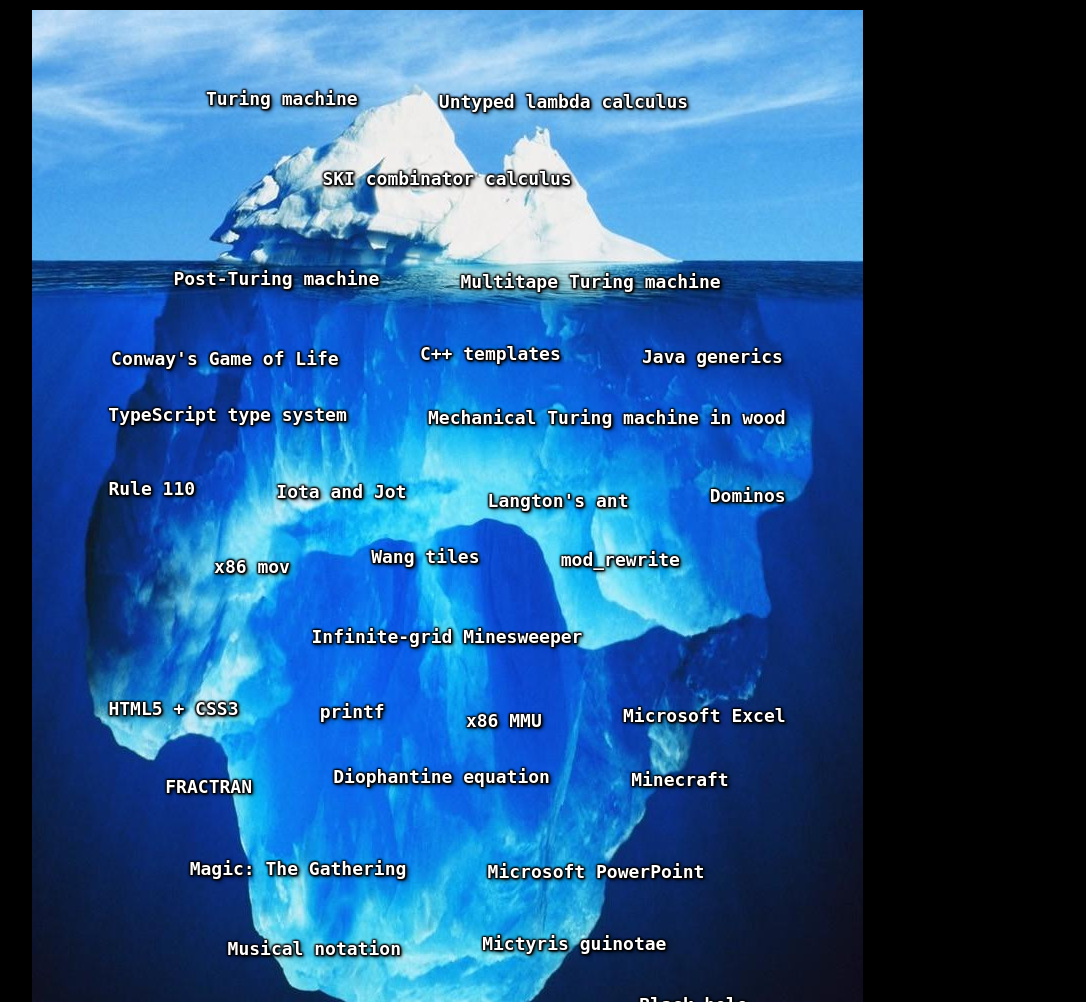
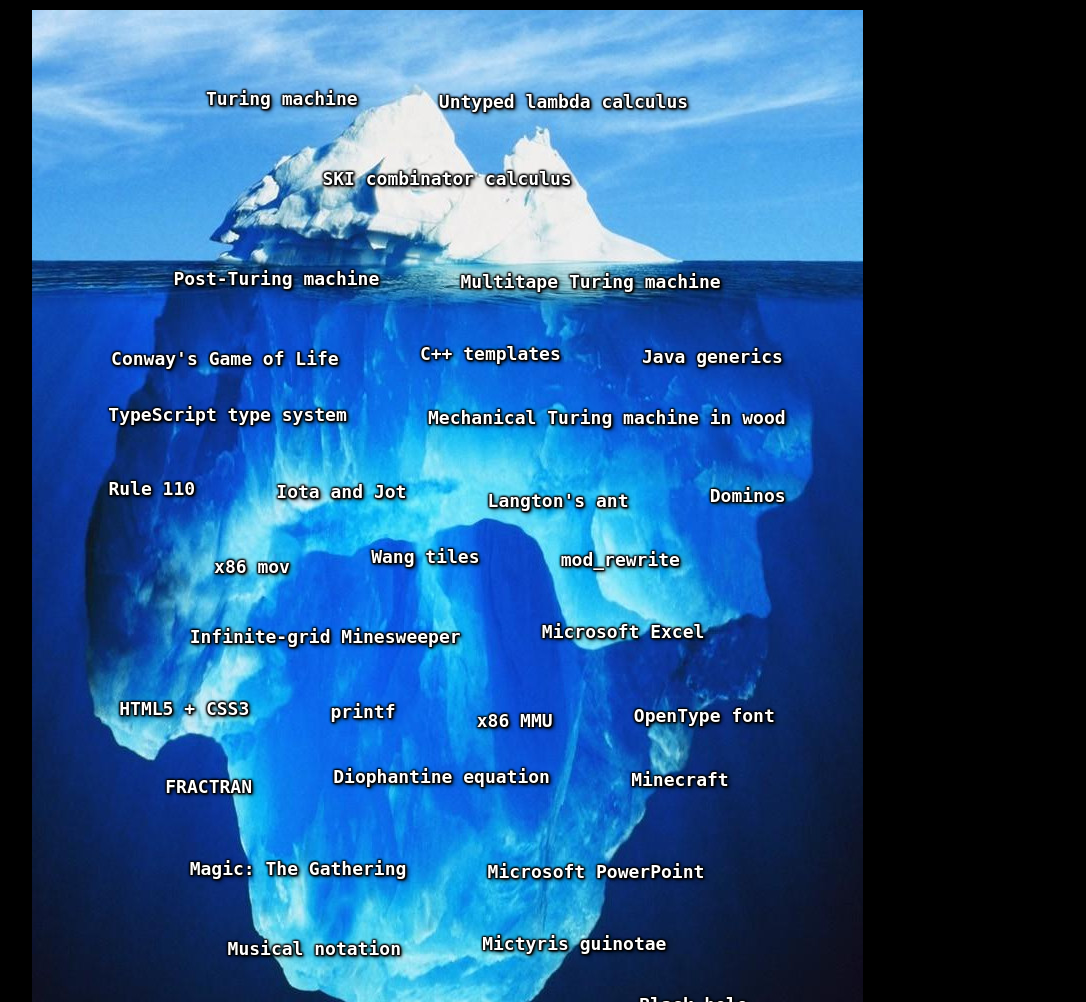
Before and after one commit to aztek/turing-complete-iceberg, a plain HTML site: page index.html in a window 1280 px wide. Shown: the part 98-1100 px from the top of the page, without its empty margins (193-1279 px from the left). Drawn offline with Linux system fonts and the light colour scheme.

Commit message:
Add OpenType font

```diff
--- a/index.html
+++ b/index.html
@@ -164,6 +164,7 @@
                 <li><a
                         href="https://web.archive.org/web/20160803180423/https://web.mat.bham.ac.uk/R.W.Kaye/minesw/infmsw.pdf">Infinite-grid
                         Minesweeper</a></li>
+                <li><a href="https://www.felienne.com/archives/2974">Microsoft Excel</a></li>
             </ul>
         </section>
 
@@ -172,7 +173,7 @@
                 <li><a href="http://lambda-the-ultimate.org/node/4222">HTML5 + CSS3</a></li>
                 <li><a href="https://www.ioccc.org/2020/carlini/index.html">printf</a></li>
                 <li><a href="https://github.com/jbangert/trapcc">x86 MMU</a></li>
-                <li><a href="https://www.felienne.com/archives/2974">Microsoft Excel</a></li>
+                <li><a href="https://litherum.blogspot.com/2019/03/addition-font.html">OpenType font</a></li>
                 <li><a href="https://en.wikipedia.org/wiki/FRACTRAN">FRACTRAN</a></li>
                 <li><a
                         href="https://www.quora.com/Why-is-there-no-Turing-machine-that-can-solve-all-Diophantine-equations">Diophantine
```
